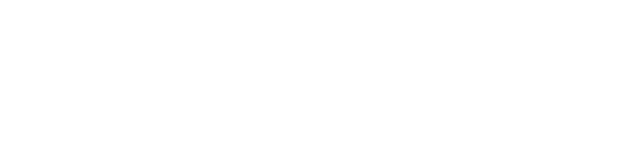
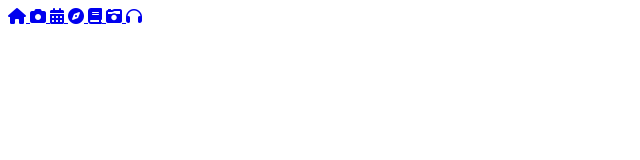
Before and after one commit to tod619/navbar, a plain HTML site: page index.html in a window 1280 px wide. Shown: the whole page, without its empty margins (0-640 px from the left). Drawn offline with Linux system fonts and the light colour scheme.

Commit message:
add HTML markup for project in index.html file

```diff
--- a/index.html
+++ b/index.html
@@ -9,7 +9,32 @@
     <link rel="stylesheet" href="style.css">
 </head>
 <body>
+    <nav class="navbar">
+        <a href="#" class="navbar-link">
+            <i class="fas fa-home"></i>
+        </a>
 
+        <a href="#" class="navbar-link">
+            <i class="fas fa-camera"></i>
+        </a>
+
+        <a href="#" class="navbar-link">
+            <i class="fas fa-calendar-alt"></i>
+        </a>
+
+        <a href="#" class="navbar-link">
+            <i class="fas fa-compass"></i>
+        </a>
+        <a href="#" class="navbar-link">
+            <i class="fas fa-book"></i>
+        </a>
+        <a href="#" class="navbar-link">
+            <i class="fas fa-camera-retro"></i>
+        </a>
+        <a href="#" class="navbar-link">
+            <i class="fas fa-headphones"></i>
+        </a>
+    </nav>
 
 
     <script src="script.js"></script>
```
